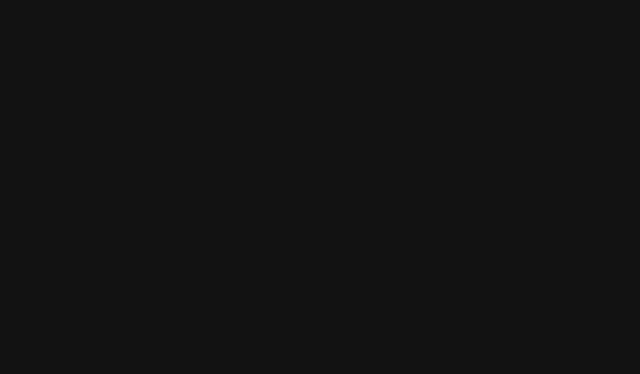
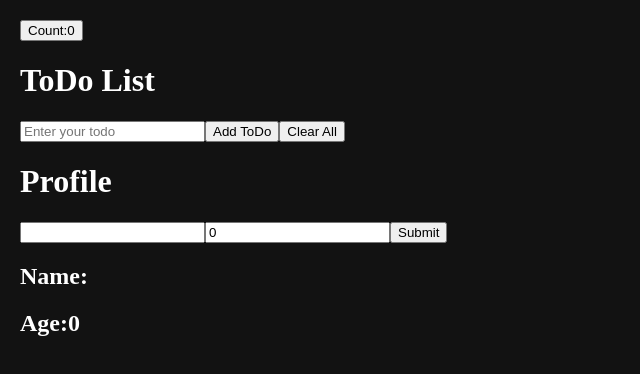
Before and after one commit to DylanIz/ReactTraining, a React (Vite) app in the folder ReactUpskill/react-demo/: page / in a window 1280 px wide. Shown: the top 374 px of the page, without its empty margins (0-640 px from the left). Built offline with nearby package versions, Linux system fonts and the light colour scheme.

Commit message:
Counter/Profile/Todo

```diff
--- a/ReactUpskill/react-demo/src/App.tsx
+++ b/ReactUpskill/react-demo/src/App.tsx
@@ -1,5 +1,8 @@
 import { useEffect, useState } from "react";
 import "./App.css";
+import Counter from "./Components/Counter";
+import TodoList from "./Components/TodoList";
+import Profile from "./Components/Profile";
 
 const App = () => {
   useEffect(() => {
@@ -8,7 +11,11 @@ const App = () => {
 
   return (
     <>
-      <div className="app-container"></div>
+      <div className="app-container">
+        <Counter />
+        <TodoList />
+        <Profile />
+      </div>
     </>
   );
 };
--- /dev/null
+++ b/ReactUpskill/react-demo/src/Components/Counter.tsx
@@ -0,0 +1,19 @@
+import React, { useState } from "react";
+
+type Props = {};
+
+const Counter = (props: Props) => {
+  const [count, setCount] = useState(0);
+
+  const increment = () => {
+    setCount(count + 1);
+  };
+
+  return (
+    <>
+      <button onClick={increment}>Count:{count}</button>
+    </>
+  );
+};
+
+export default Counter;
--- /dev/null
+++ b/ReactUpskill/react-demo/src/Components/Profile.tsx
@@ -0,0 +1,44 @@
+import React, { useState } from "react";
+
+type Props = {};
+
+const Profile = (props: Props) => {
+  const [profile, setProfile] = useState({
+    name: "",
+    age: 0,
+  });
+
+  const handleChange = (e: any) => {
+    e.preventDefault();
+    const { name, value } = e.target;
+
+    setProfile((prevProfile) => ({
+      ...prevProfile,
+      [name]: value,
+    }));
+  };
+  return (
+    <>
+      <h1>Profile</h1>
+
+      <input
+        type="text"
+        name="name"
+        value={profile.name}
+        onChange={handleChange}
+      ></input>
+      <input
+        type="number"
+        name="age"
+        value={profile.age}
+        onChange={handleChange}
+      ></input>
+      <button type="submit">Submit</button>
+
+      <h2>Name:{profile.name}</h2>
+      <h2>Age:{profile.age}</h2>
+    </>
+  );
+};
+
+export default Profile;
--- /dev/null
+++ b/ReactUpskill/react-demo/src/Components/TodoList.tsx
@@ -0,0 +1,41 @@
+import React from "react";
+
+type Props = {};
+
+const TodoList = (props: Props) => {
+  const [todos, setTodos] = React.useState<string[]>([]);
+  const [input, setInput] = React.useState("");
+
+  const handleSubmit = (e: React.FormEvent<HTMLFormElement>) => {
+    e.preventDefault();
+
+    if (input.trim()) {
+      setTodos([...todos, input]);
+      setInput("");
+    }
+  };
+
+  return (
+    <>
+      <h1>ToDo List</h1>
+      <form onSubmit={handleSubmit}>
+        <input
+          type="text"
+          value={input}
+          placeholder="Enter your todo"
+          onChange={(e) => setInput(e.target.value)}
+        />
+        <button type="submit">Add ToDo</button>
+        <button onClick={() => setTodos([])}>Clear All</button>
+      </form>
+
+      <ul>
+        {todos.map((todo, index) => (
+          <li key={index}>{todo}</li>
+        ))}
+      </ul>
+    </>
+  );
+};
+
+export default TodoList;
```
